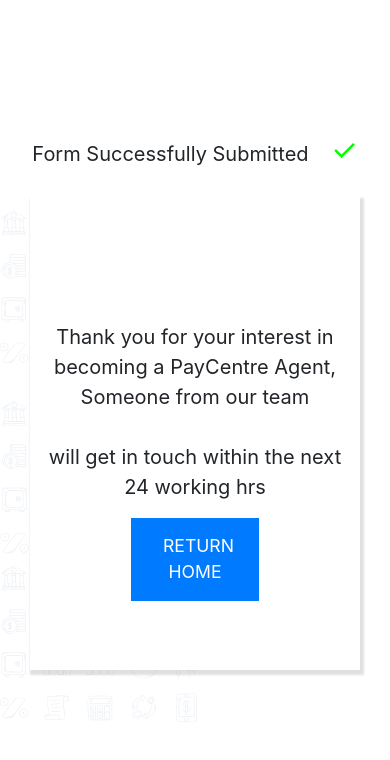
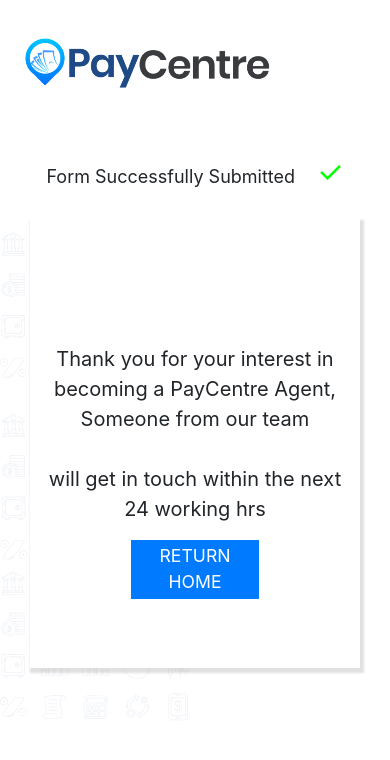
Before and after one commit to JuwonAbiola/agent-form, a plain HTML site: page response.html in a window 390 px wide. Drawn offline with Linux system fonts and the light colour scheme.

Commit message:
submit cutton changed

```diff
--- a/css/style.css
+++ b/css/style.css
@@ -35,12 +35,10 @@ body {
     text-align: center;
     text-decoration: none;
     display: inline-block;
-    font-size: 16px;
     margin: 4px 2px;
     cursor: pointer;
     width: 40%;
     background-color: #007bff;
-    font-size: 110%;
 }
 
 .form-group {
@@ -71,19 +69,16 @@ body {
     }
 
     .but {
-        border: none;
+        /* border: none; */
         color: white;
-        padding: auto;
+        padding: 3px 3px;
         text-align: center;
         text-decoration: none;
         display: inline-block;
-        font-size: 16px;
-        margin: auto;
+        margin: 5px 5px;
         cursor: pointer;
-        width: 120px;
-        height: 20%;
+        width: 40%;
         background-color: #007bff;
-        font-size: 110%;
     }
 
     .form-row {
--- a/response.html
+++ b/response.html
@@ -19,7 +19,7 @@
 <!-- Just an image -->
 <nav class="navbar navbar-light ">
     <a class="navbar-brand" href="#">
-        <img src="/assets/logo.png" alt="">
+        <img src="imglogo.png" alt="">
     </a>
 </nav>
 
@@ -27,11 +27,10 @@
     <br />
     <br />
 
-    <center style="font-size:20px">
-        Form Successfully Submitted
+    <div class="cen"> Form Successfully Submitted
         <span style="font-size: 30px; color: #00ff00"> &nbsp; &check;</span>
 
-    </center>
+    </div>
     <br />
 
     <div class="container-fluid">
```
Also changed, not shown: index.html (+1 -1 lines).
